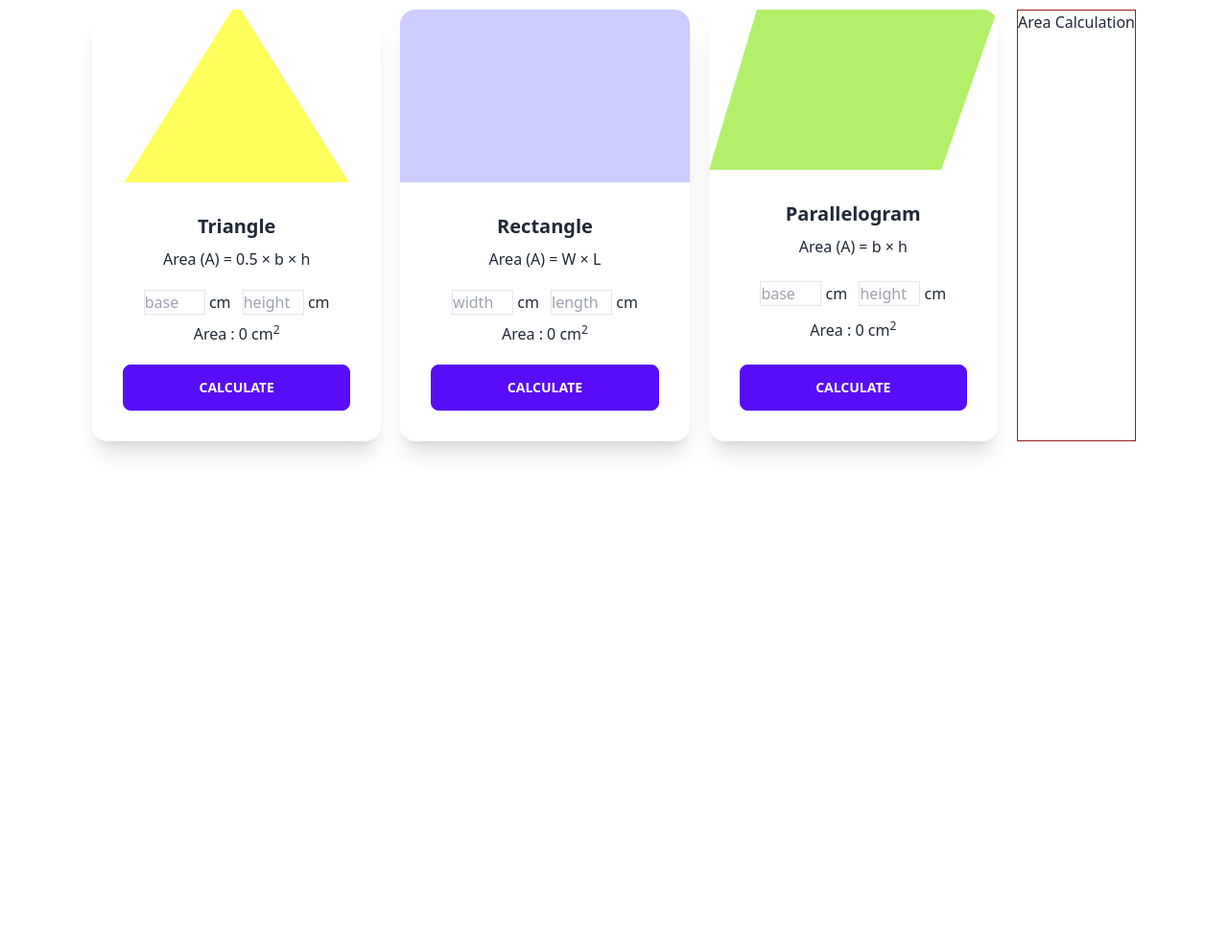
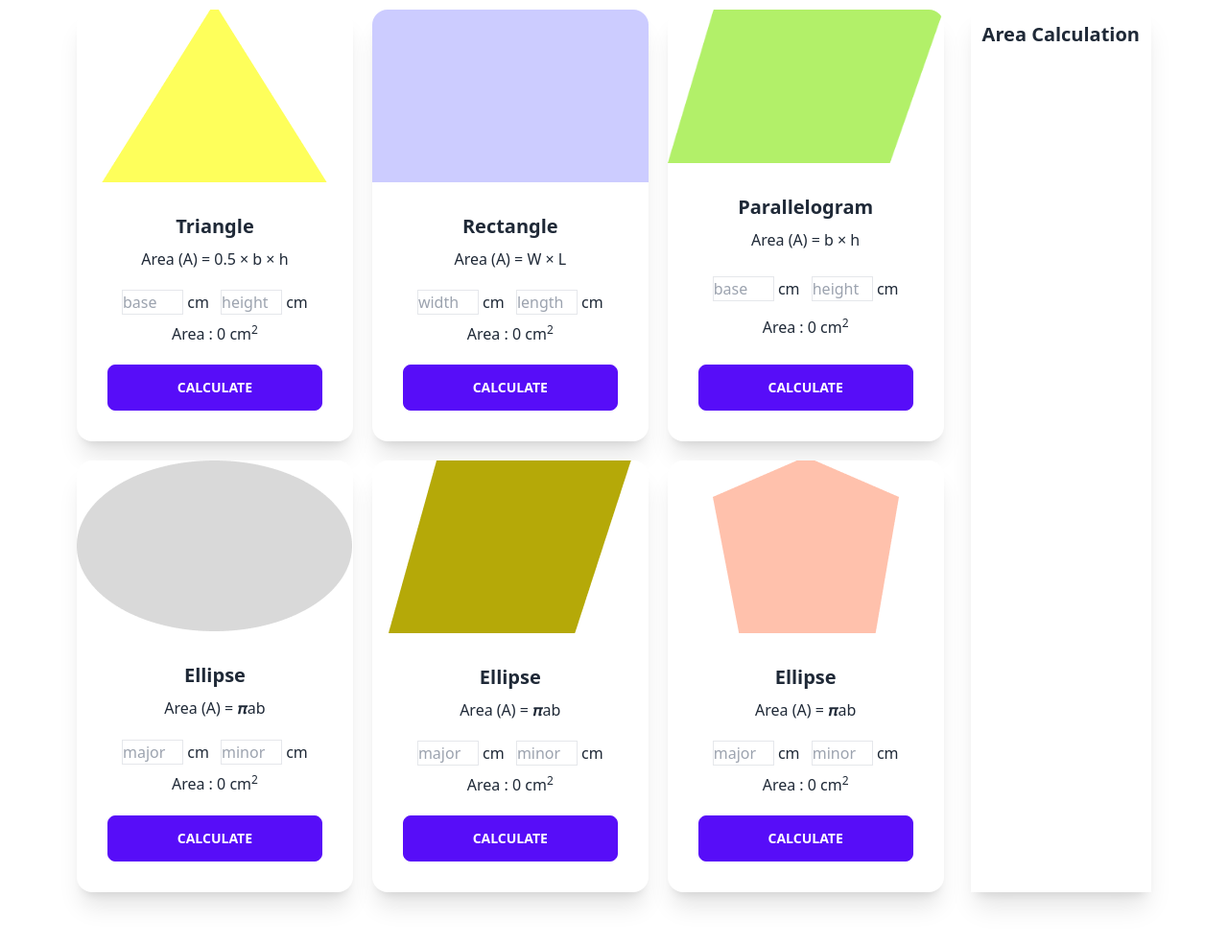
Before and after one commit to Foyez-Ahamed/geometry-genious-project, a plain HTML site: page index.html in a window 1280 px wide. Shown: the part 194-1178 px from the top of the page at 96% size. Before the commit the page ends 800 px from the top, so only its background shows below. Drawn offline with nearby package versions, Linux system fonts and the light colour scheme.

Commit message:
ellipse calculator added

```diff
--- a/index.html
+++ b/index.html
@@ -10,7 +10,7 @@
 </head>
 <body>
    <!-- header section start here -->
-   <header class="max-w-screen-xl mx-auto px-8 md:px-16 lg:px-24 py-5 my-10">
+   <header class="max-w-screen-xl mx-auto px-8 md:px-16 lg:px-20 py-5 my-10">
 
     <div class="navbar bg-base-100">
         <div class="navbar-start">
@@ -48,9 +48,9 @@
    <!-- header section end here -->
 
    <!-- main section start here -->
-   <main class="max-w-screen-xl mx-auto px-8 md:px-16 lg:px-24 py-5 my-10">
+   <main class="max-w-screen-xl mx-auto px-8 md:px-16 lg:px-20 py-5 my-10">
 
-    <section class="flex flex-col lg:flex-row gap-5">
+    <section class="flex flex-col lg:flex-row gap-7">
         <!-- geometries cards -->
         <div class="flex-1 grid grid-cols-1 md:grid-cols-2 lg:grid-cols-3 gap-5">
 
@@ -110,7 +110,7 @@
             <!-- Rectangle card -->
 
 
-            <!-- Parallelogram -->
+            <!-- Parallelogram card -->
             <div>
                 <div class="card text-center h-[450px] bg-base-100 shadow-xl">
                     <figure><img src="./images/parallelogram.png" alt="Shoes" /></figure>
@@ -137,13 +137,96 @@
             </div>
             <!-- Parallelogram card -->
 
+
+            <!-- Ellipse card -->
+            <div>
+              <div class="card text-center h-[450px] bg-base-100 shadow-xl">
+                  <figure><img src="./images/ellipse.png" alt="Shoes" /></figure>
+                  <div class="card-body">
+                    <h2 class="text-center text-xl font-semibold">Ellipse</h2>
+                    <p>Area (A) = 𝝅ab</p>
+                  <!-- input field -->
+                    <p class="mt-3">
+                    <input id="semi=major-input" class="border w-16" type="text" placeholder="major">
+                    <span>cm</span>
+
+                    <input id="semi-minor-input" class="border w-16 ml-2" type="text" placeholder="minor">
+                    <span>cm</span>
+                    </p>
+                     <!-- input field -->
+
+                     <p>Area : <span id="set-area-ellipse">0</span> cm<sup>2</sup></p>
+
+                    <div class="card-actions mt-3 ">
+                      <button onclick="ellipseCalculate()" class="btn btn-primary w-full text-white">Calculate</button>
+                    </div>
+                  </div>
+                </div>
+            </div>
+            <!-- Ellipse card -->
+
+            <!-- Ellipse card -->
+            <div>
+              <div class="card text-center h-[450px] bg-base-100 shadow-xl">
+                  <figure><img src="./images/rhombus.png" alt="Shoes" /></figure>
+                  <div class="card-body">
+                    <h2 class="text-center text-xl font-semibold">Ellipse</h2>
+                    <p>Area (A) = 𝝅ab</p>
+                  <!-- input field -->
+                    <p class="mt-3">
+                    <input id="semi=major-input" class="border w-16" type="text" placeholder="major">
+                    <span>cm</span>
+
+                    <input id="semi-minor-input" class="border w-16 ml-2" type="text" placeholder="minor">
+                    <span>cm</span>
+                    </p>
+                     <!-- input field -->
+
+                     <p>Area : <span id="set-area-ellipse">0</span> cm<sup>2</sup></p>
+
+                    <div class="card-actions mt-3 ">
+                      <button onclick="ellipseCalculate()" class="btn btn-primary w-full text-white">Calculate</button>
+                    </div>
+                  </div>
+                </div>
+            </div>
+            <!-- Ellipse card -->
+
+
+            <!-- Ellipse card -->
+            <div>
+              <div class="card text-center h-[450px] bg-base-100 shadow-xl">
+                  <figure><img src="./images/pentagon.png" alt="Shoes" /></figure>
+                  <div class="card-body">
+                    <h2 class="text-center text-xl font-semibold">Ellipse</h2>
+                    <p>Area (A) = 𝝅ab</p>
+                  <!-- input field -->
+                    <p class="mt-3">
+                    <input id="semi=major-input" class="border w-16" type="text" placeholder="major">
+                    <span>cm</span>
+
+                    <input id="semi-minor-input" class="border w-16 ml-2" type="text" placeholder="minor">
+                    <span>cm</span>
+                    </p>
+                     <!-- input field -->
+
+                     <p>Area : <span id="set-area-ellipse">0</span> cm<sup>2</sup></p>
+
+                    <div class="card-actions mt-3 ">
+                      <button onclick="ellipseCalculate()" class="btn btn-primary w-full text-white">Calculate</button>
+                    </div>
+                  </div>
+                </div>
+            </div>
+            <!-- Ellipse card -->
+
         </div>
         <!-- geometries cards -->
 
 
         <!-- area calculator -->
-        <div class="border border-red-800">
-       <h1>Area Calculation</h1>
+        <div class="shadow-xl p-3">
+       <h1 class="text-xl font-bold">Area Calculation</h1>
         </div>
         <!-- area calculator -->
     </section>
--- a/js/geometry.js
+++ b/js/geometry.js
@@ -24,3 +24,13 @@ function parallelogramCalculate(){
 
     setInnerTextById('set-area-paralla',area);
 };
+
+
+function ellipseCalculate(){
+   const major = getInputValueById('semi=major-input');
+   const minor = getInputValueById('semi-minor-input');
+
+   const area = parseInt(Math.PI * major * minor);
+
+   setInnerTextById('set-area-ellipse', area);
+};
```
